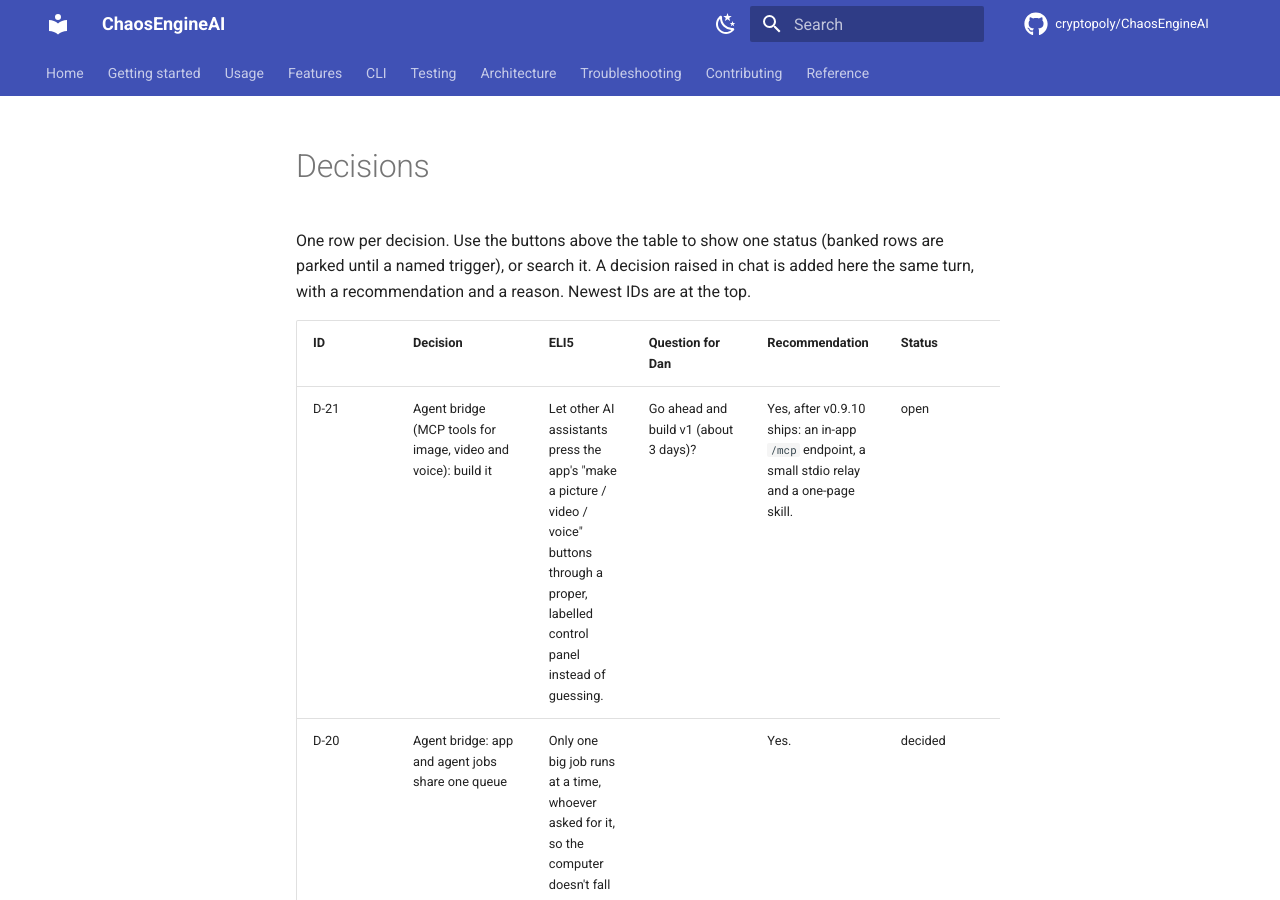
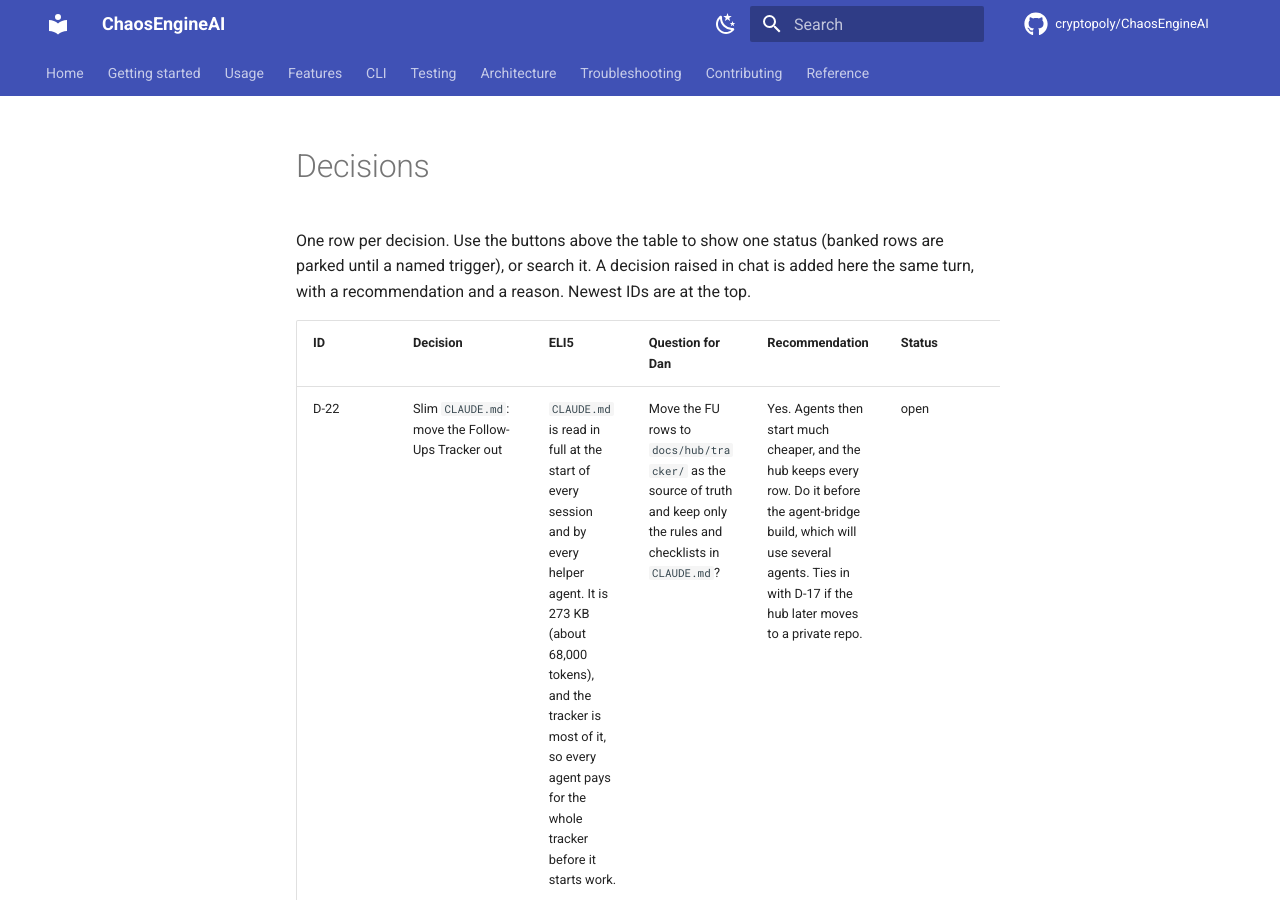
Before and after one commit to cryptopoly/ChaosEngineAI, an MkDocs documentation site: the page built from docs/hub/decisions.md, in a window 1280 px wide and 900 px high. Built offline with MkDocs 1.6.1 and Material for MkDocs 9.7.7, drawn with Linux system fonts in a browser that asks for light colours; comment, search, counter and statistics services are not loaded.

Commit message:
docs(hub): D-22 slim CLAUDE.md by moving the Follow-Ups Tracker out

```diff
--- a/docs/hub/decisions.md
+++ b/docs/hub/decisions.md
@@ -10,6 +10,7 @@ One row per decision. Use the buttons above the table to show one status (banked
 
 | ID | Decision | ELI5 | Question for Dan | Recommendation | Status | Date | Links |
 |---|---|---|---|---|---|---|---|
+| D-22 | Slim `CLAUDE.md`: move the Follow-Ups Tracker out | `CLAUDE.md` is read in full at the start of every session and by every helper agent. It is 273 KB (about 68,000 tokens), and the tracker is most of it, so every agent pays for the whole tracker before it starts work. | Move the FU rows to `docs/hub/tracker/` as the source of truth and keep only the rules and checklists in `CLAUDE.md`? | Yes. Agents then start much cheaper, and the hub keeps every row. Do it before the agent-bridge build, which will use several agents. Ties in with D-17 if the hub later moves to a private repo. | open | 2026-11-06 | [FU-131](tracker/open.md) |
 | D-21 | Agent bridge (MCP tools for image, video and voice): build it | Let other AI assistants press the app's "make a picture / video / voice" buttons through a proper, labelled control panel instead of guessing. | Go ahead and build v1 (about 3 days)? | Yes, after v0.9.10 ships: an in-app `/mcp` endpoint, a small stdio relay and a one-page skill. | open | 2026-11-06 | [plan](https://github.com/cryptopoly/ChaosEngineAI/blob/release/v0.9.10/docs/plans/agent-bridge.md), [PR 127](https://github.com/cryptopoly/ChaosEngineAI/pull/127), [FU-126](tracker/open.md) |
 | D-20 | Agent bridge: app and agent jobs share one queue | Only one big job runs at a time, whoever asked for it, so the computer doesn't fall over. | | Yes. | decided | 2026-11-06 | [plan](https://github.com/cryptopoly/ChaosEngineAI/blob/release/v0.9.10/docs/plans/agent-bridge.md) |
 | D-19 | Agent bridge: off until the user turns it on | The door for assistants starts locked; the user unlocks it in Settings. A locked door still answers "it's locked, here's how to open it". | | Off by default, one switch in Settings; when off, every tool answers with how to turn it on. | decided | 2026-11-06 | [plan](https://github.com/cryptopoly/ChaosEngineAI/blob/release/v0.9.10/docs/plans/agent-bridge.md) |
```
